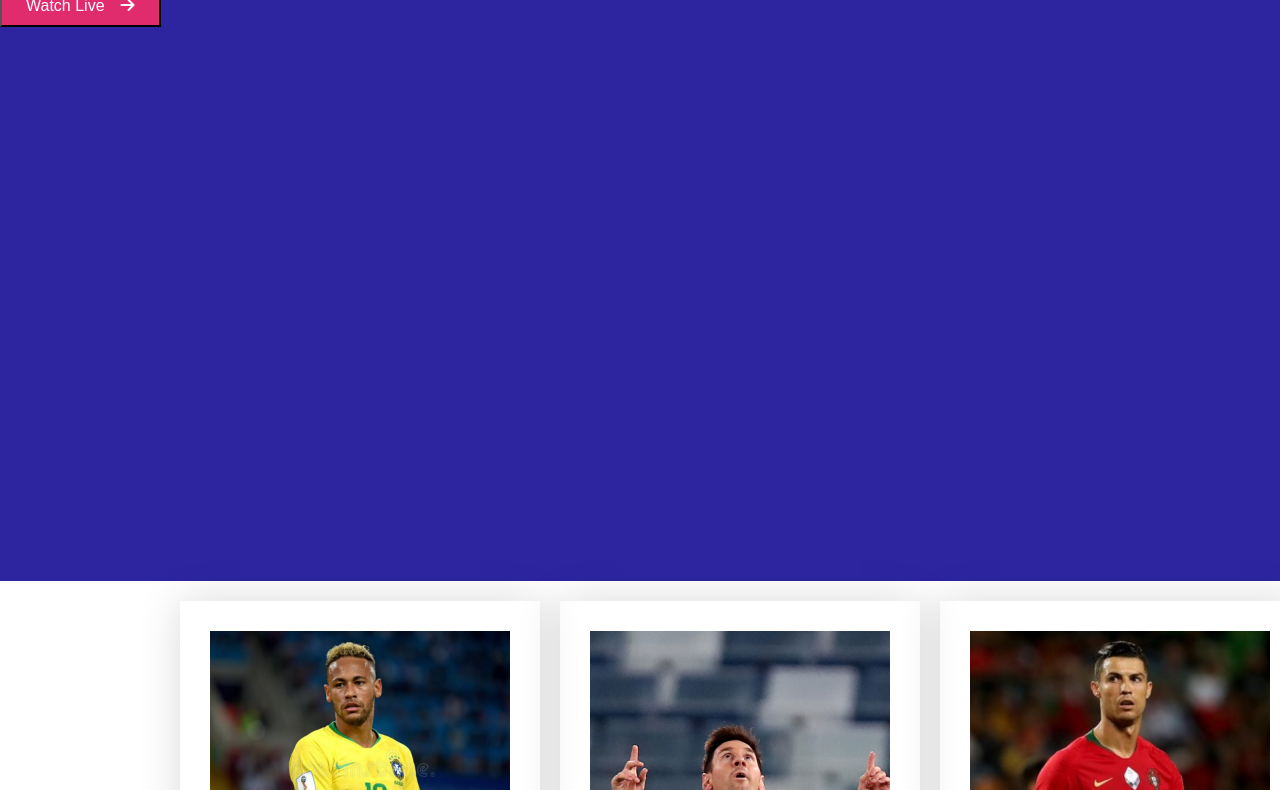
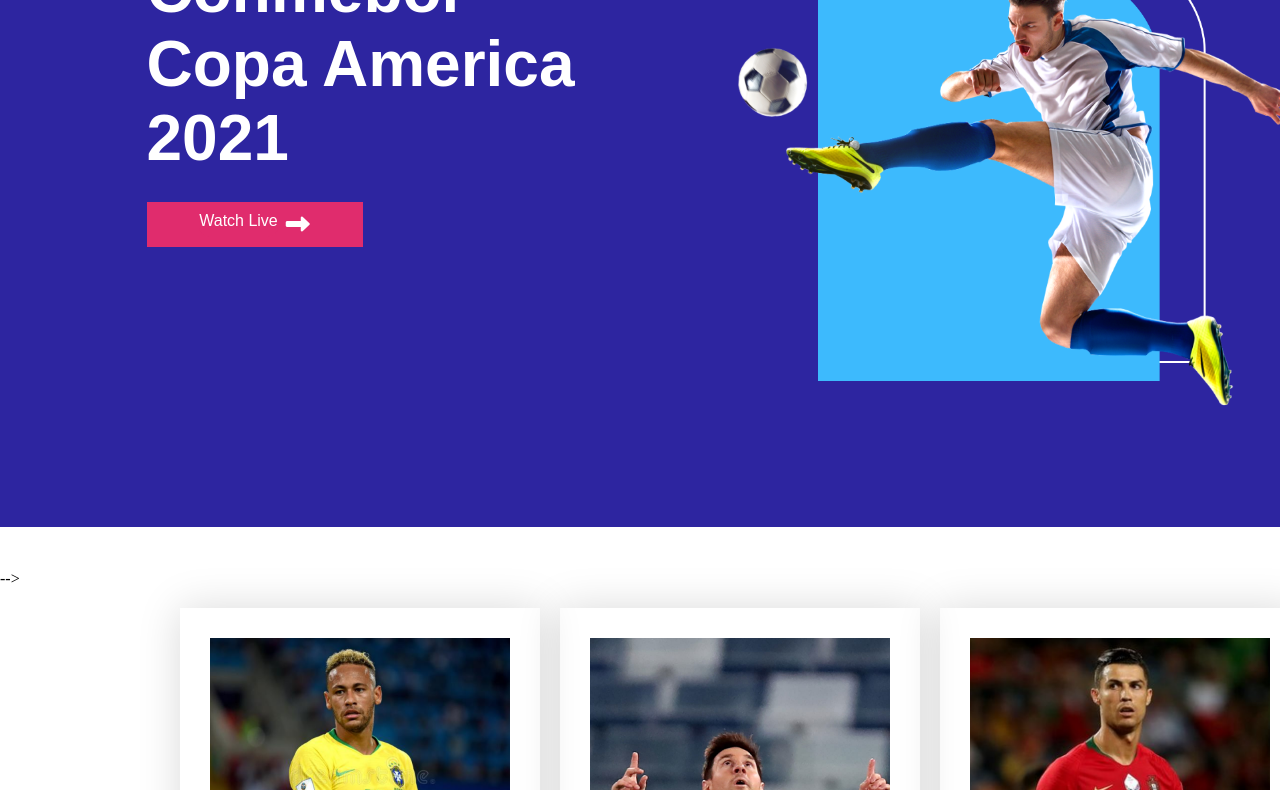
Before and after one commit to nawrin120/Football-Responsive-project, a plain HTML site: page index.html in a window 1280 px wide. Shown: the part 96-886 px from the top of the page. Drawn offline with Linux system fonts and the light colour scheme.

Commit message:
forth commit

```diff
--- a/index.html
+++ b/index.html
@@ -16,6 +16,29 @@
 <body>
     <!-- header start -->
     <header>
+        <div class="full-container">
+            <div class="top-banner">
+                <div class="top-text">
+                    <h1>Conmebol
+                        Copa America
+                        2021
+                    </h1>
+                </div>
+
+                <div class="button">
+
+                    <div class="main-button">Watch Live</div>
+                    <span><i class="fas button-arrow fa-long-arrow-alt-right"></i></span>
+                </div>
+
+            </div>
+            <div class="banner-image">
+                <img src="images/banner.png" alt="" class="head-image">
+            </div>
+        </div>
+
+    </header>
+    <!-- <header>
         <section>
             <div class="container">
                 <div class="top-banner">
@@ -42,10 +65,10 @@
             </div>
             <div class="top-image">
                 <!-- <img src="images/banner.png" alt=""> -->
-            </div>
+    <!-- </div>
             </div>
         </section>
-    </header>
+    </header> --> -->
     <!-- header end -->
 
     <!-- -----------main start ---------------------------------------------->
--- a/styles/style.css
+++ b/styles/style.css
@@ -11,37 +11,61 @@
 
  }
  /* header section */
- .container{
-     background-color: #2D25A0;
-     /* width:1050px; */
-     width: 100%;
-     height:677px;
+ header{
+    width: 100%;
+    background-color: #2D25A0;
+    display: flex;
+    flex-wrap: wrap;
+    overflow: hidden;
+    justify-content: center;
+    margin-bottom: 43px;
+    font-family: 'Poppins', sans-serif;
 
- }
- .top-banner{
-     width: 50%;
- }
+}
+
+.full-container{
+    display: grid;
+    grid-template-columns: repeat(2,1fr);
+    margin-top: 49px;
+    margin-bottom: 114px;
+}
+.top-banner{
+    width: 50%;
+    margin-left: 156px;
+}
+.top-text{
+    width: 485px;
+    margin-right: 102px;
+    margin-bottom: 27px;
+}
 
 .top-text h1{
-    color: white;
-    font-weight: bold;
+    font-size: 64px;
+    color: #ffffff;
 }
+.banner-image img{
+    width: 556px;
+}
+.button{
+    display: flex;
+    justify-content: center;
+    width: 168px;
+    padding: 10px 24px;
+    background-color: #E02C6D;
+    margin-top: 0;
+}
+.main-button{
+    font-size: 16px;
 
-/* button style */
-.button button{
-    display: flex;
-    padding-left: 24px;
-    padding-right: 24px;
-    padding-top: 10px;
-    padding-bottom: 10px;
-    align-items: flex-start;
-    color: #FFFFFF;;
+    color: #ffffff;
     background-color: #E02C6D;
-    font-weight: 500;
-    font-size: 16px;
+    border-radius: 10px;
+
 }
-.button-text{
-    margin-right: 16px;
+.button .button-arrow {
+    color: #ffffff;
+    font-size: 24px;
+    margin-left: 8px;
 }
 /* ---------------
 card layers
```
